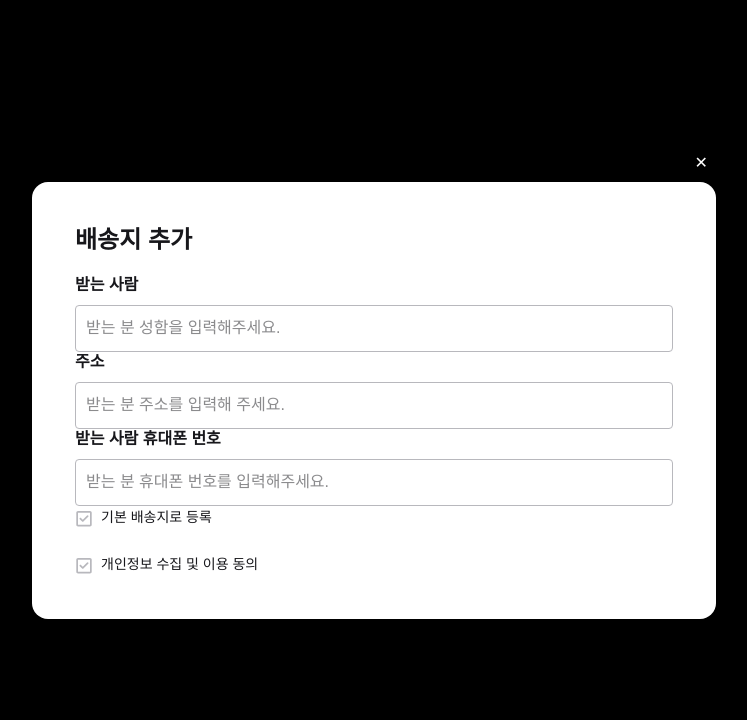
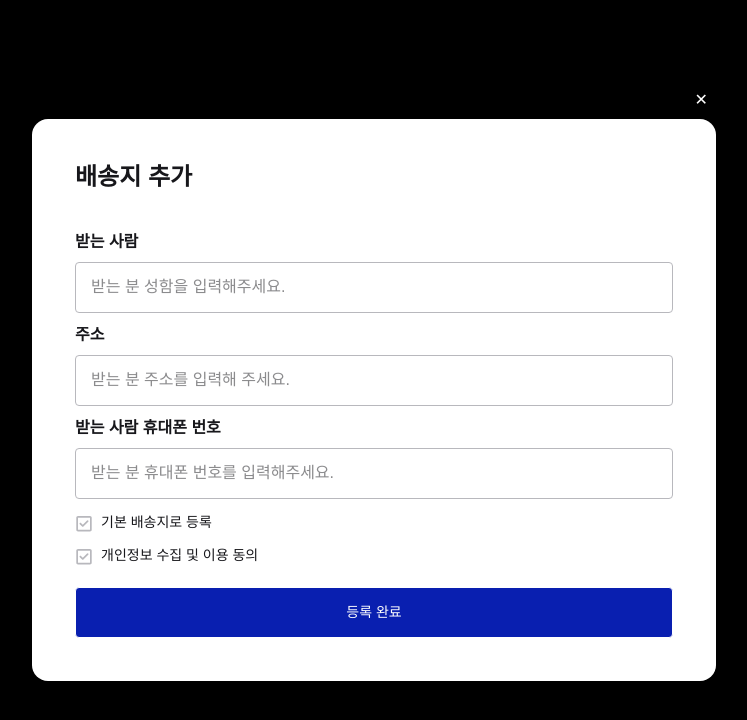
Before and after one commit to FRONTENDBOOTCAMP-13th/Final-11-Cutie, a Next.js app: page /checkout in a window 1280 px wide. Both pictures are taken after a click on the button "배송지 추가". Shown: the part 411-1131 px from the top of the page, without its empty margins (266-1013 px from the left). Built offline with nearby package versions, Linux system fonts and the light colour scheme.

Commit message:
💄 add : Address input style

```diff
--- a/src/app/(simple)/checkout/Address.tsx
+++ b/src/app/(simple)/checkout/Address.tsx
@@ -1,26 +1,43 @@
-import { PreviewCheckboxWithLabel } from '@components/button/SquareBtn';
+import { ChangeButtonFill, PreviewCheckboxWithLabel } from '@components/button/SquareBtn';
 
-// 이거 각각 컴포넌트 별로 사이즈 맞게 수정하기
-
+/* 배송지 추가 모달 내용 */
 export function Address() {
   const innerPadding = `p-[24px] ` + `mobile:p-[40px] ` + `tablet:p-[40px] ` + `laptop:p-[43px] `;
   const innerWidth = `w-[300px] ` + `mobile:w-[450px] ` + `tablet:w-[684px] ` + `laptop:w-[684px] `;
 
   return (
-    <div className={innerPadding + innerWidth}>
+    <div className={`${innerPadding} ${innerWidth} flex flex-col gap-[20px]`}>
+      {/* 제목 */}
       <AddAddressTitle />
-      <SetReceiver />
-      <AddAddress />
-      <AddPhoneNumber />
-      <DefaultAddressAndPersonalInform />
+
+      <div className="flex flex-col gap-[12px]">
+        {/* 받는 사람 */}
+        <SetReceiver />
+
+        {/* 주소 */}
+        <AddAddress />
+
+        {/* 받는 사람 휴대폰 */}
+        <AddPhoneNumber />
+
+        {/* 기본배송지 등록, 개인정보 수집 및 이용 동의 */}
+        <DefaultAddressAndPersonalInform />
+      </div>
+
+      {/* 등록 완료 */}
+      <ChangeButtonFill label={'등록 완료'} className="w-full py-[16px]" />
     </div>
   );
 }
 
 /* 배송지 추가 타이틀 */
 function AddAddressTitle() {
+  const style = 'mobile:pb-5';
+  const textSize = 'normal-18 text-[17px] mobile:text-[20px] laptop:text-[24px]';
+  const textStyle = 'font-[700]';
+
   return (
-    <div className="flex flex-row justify-between bold-16 mobile:text-[20px] laptop:text-[24px] mobile:pb-5">
+    <div className={`${style} ${textStyle} ${textSize}`}>
       <p>배송지 추가</p>
     </div>
   );
@@ -28,13 +45,22 @@ function AddAddressTitle() {
 
 /* 받는 사람 입력창 */
 function SetReceiver() {
+  const sortStyle = 'flex flex-col gap-[10px]';
+  const textSize = 'normal-14 laptop:text-[16px]';
+  const textStyle = 'font-[600]';
+
+  const inputStyle = 'bg-bg border-secondary-200 border rounded-sm p-[9px] mobile:p-[12px] laptop:p-[15px]';
+  const inputTextSize = 'normal-12 mobile:text-[14px] laptop:text-[16px]';
+  const inputTextStyle = 'font-[400]';
+  const inputSize = 'w-full h-[32px] mobile:h-[43px] laptop:h-[51px]';
+
   return (
-    <div className="flex flex-col gap-2.5">
-      <p className="bold-14 laptop:text-[16px]">받는 사람</p>
+    <div className={`${sortStyle}`}>
+      <p className={`${textStyle} ${textSize}`}>받는 사람</p>
       <input
         type="tel"
         placeholder="받는 분 성함을 입력해주세요."
-        className="bg-bg border-secondary-200 border w-full h-[28px] mobile:h-[40px] laptop:h-[47px] p-2.5 rounded-sm normal-12 mobile:text-[14px] laptop:text-[16px]"
+        className={`${inputStyle} ${inputTextSize} ${inputTextStyle} ${inputSize}`}
       />
     </div>
   );
@@ -42,13 +68,22 @@ function SetReceiver() {
 
 /* 주소 추가 입력창 */
 function AddAddress() {
+  const sortStyle = 'flex flex-col gap-[10px]';
+  const textSize = 'normal-14 laptop:text-[16px]';
+  const textStyle = 'font-[600]';
+
+  const inputStyle = 'bg-bg border-secondary-200 border rounded-sm p-[9px] mobile:p-[12px] laptop:p-[15px]';
+  const inputTextSize = 'normal-12 mobile:text-[14px] laptop:text-[16px]';
+  const inputTextStyle = 'font-[400]';
+  const inputSize = 'w-full h-[32px] mobile:h-[43px] laptop:h-[51px]';
+
   return (
-    <div className="flex flex-col gap-2.5">
-      <p className="bold-14 laptop:text-[16px]">주소</p>
+    <div className={`${sortStyle}`}>
+      <p className={`${textStyle} ${textSize}`}>주소</p>
       <input
         type="tel"
         placeholder="받는 분 주소를 입력해 주세요."
-        className="bg-bg border-secondary-200 border w-full h-[28px] mobile:h-[40px] laptop:h-[47px] p-2.5 rounded-sm normal-12 mobile:text-[14px] laptop:text-[16px]"
+        className={`${inputStyle} ${inputTextSize} ${inputTextStyle} ${inputSize}`}
       />
     </div>
   );
@@ -56,13 +91,22 @@ function AddAddress() {
 
 /* 받는 사람 전화번호 입력창 */
 function AddPhoneNumber() {
+  const sortStyle = 'flex flex-col gap-[10px]';
+  const textSize = 'normal-14 laptop:text-[16px]';
+  const textStyle = 'font-[600]';
+
+  const inputStyle = 'bg-bg border-secondary-200 border rounded-sm p-[9px] mobile:p-[12px] laptop:p-[15px]';
+  const inputTextSize = 'normal-12 mobile:text-[14px] laptop:text-[16px]';
+  const inputTextStyle = 'font-[400]';
+  const inputSize = 'w-full h-[32px] mobile:h-[43px] laptop:h-[51px]';
+
   return (
-    <div className="flex flex-col gap-2.5">
-      <p className="bold-14 laptop:text-[16px]">받는 사람 휴대폰 번호</p>
+    <div className={`${sortStyle}`}>
+      <p className={`${textSize} ${textStyle}`}>받는 사람 휴대폰 번호</p>
       <input
         type="tel"
         placeholder="받는 분 휴대폰 번호를 입력해주세요."
-        className="bg-bg border-secondary-200 border w-full h-[28px] mobile:h-[40px] laptop:h-[47px] p-2.5 rounded-sm normal-12 mobile:text-[14px] laptop:text-[16px]"
+        className={`${inputStyle} ${inputTextSize} ${inputTextStyle} ${inputSize}`}
       />
     </div>
   );
@@ -70,8 +114,10 @@ function AddPhoneNumber() {
 
 /* 기본 배송지 등록, 개인정보 수집 및 이용 동의 */
 function DefaultAddressAndPersonalInform() {
+  const srotStyle = 'flex flex-col gap-[10px]';
+
   return (
-    <div className="flex flex-col gap-3 mobile:gap-6">
+    <div className={`${srotStyle}`}>
       <PreviewCheckboxWithLabel title={'기본 배송지로 등록'} />
       <PreviewCheckboxWithLabel title={'개인정보 수집 및 이용 동의'} />
     </div>
```
